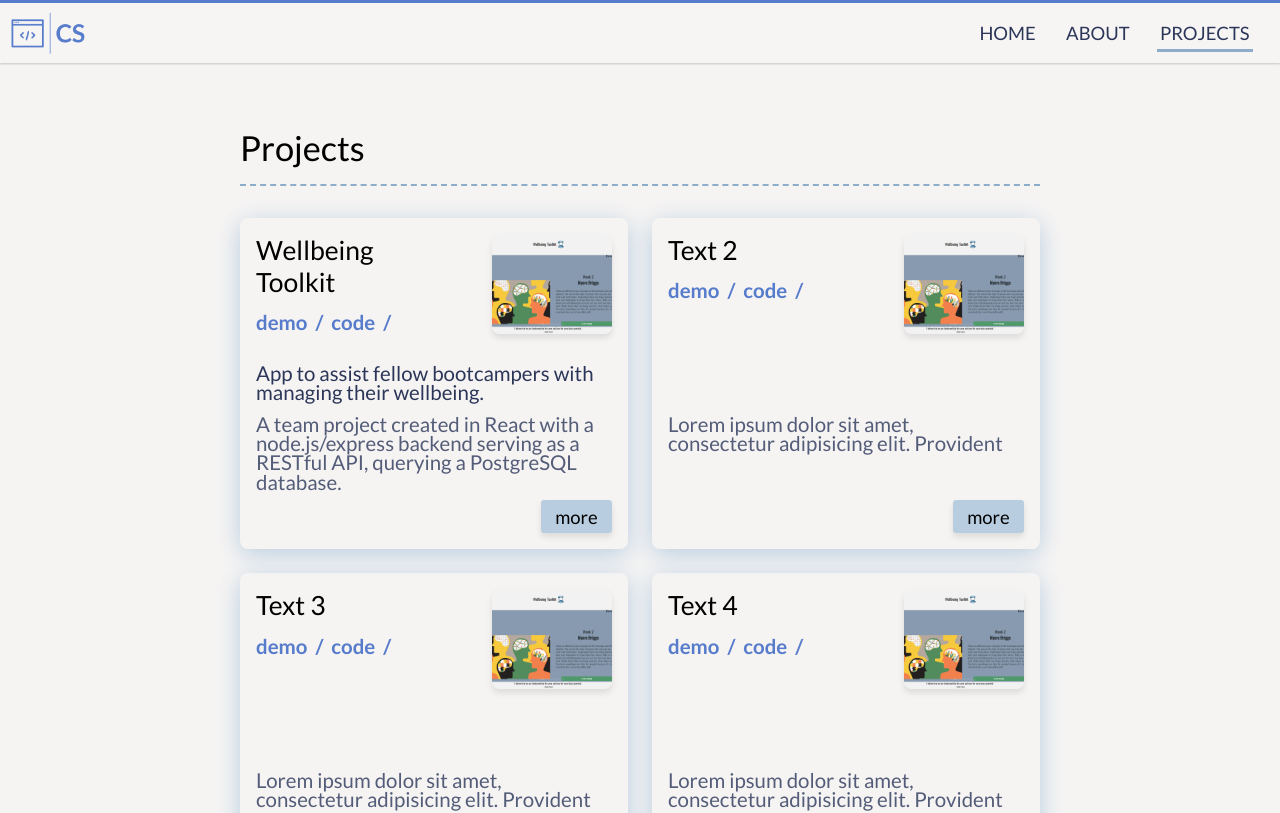
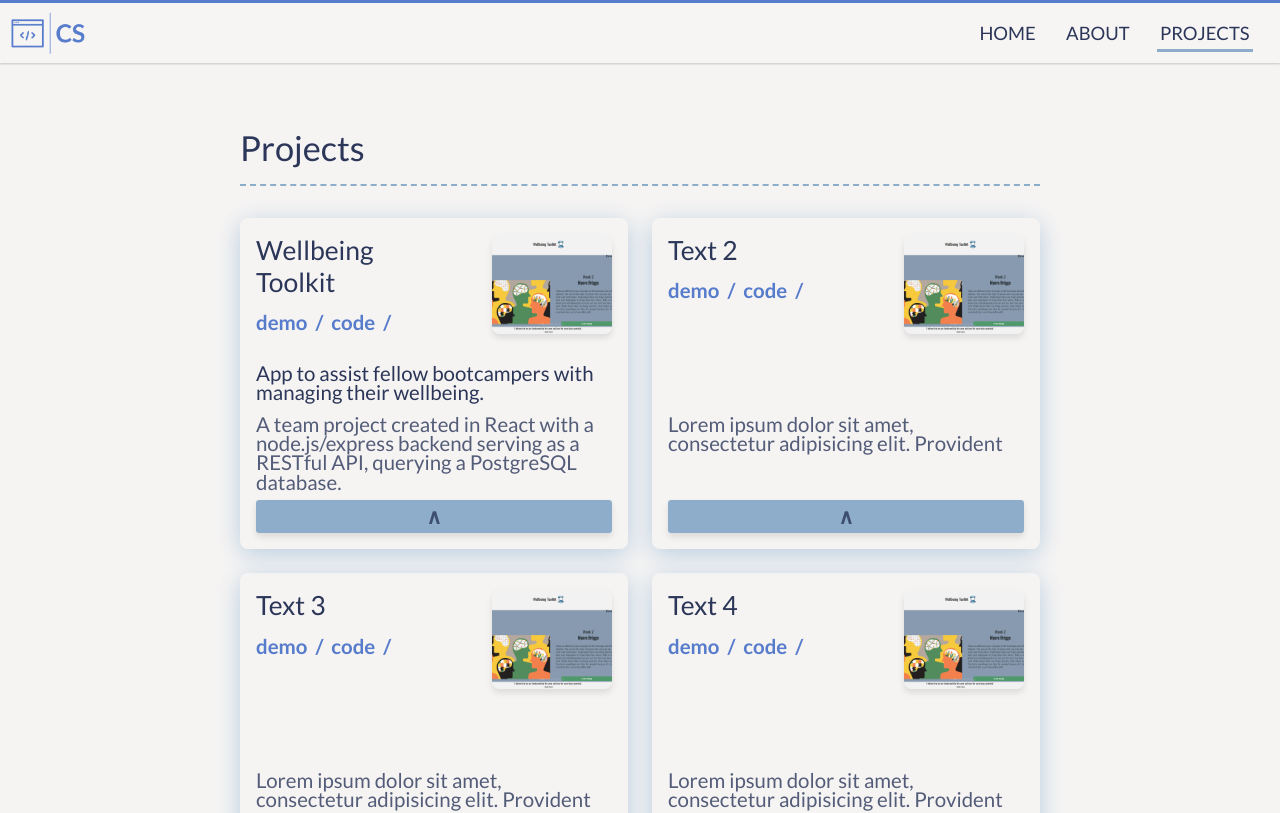
Before and after one commit to AlphaPentagon/portfolio, a React (Create React App) app in the folder portfolio/: page /projects in a window 1280 px wide. Shown: the top 813 px of the page. Built offline with nearby package versions, Linux system fonts and the light colour scheme.

Commit message:
completed animation on portfolio item

```diff
--- a/portfolio/src/components/Portfolio/PortfolioItem/PortfolioItem.css
+++ b/portfolio/src/components/Portfolio/PortfolioItem/PortfolioItem.css
@@ -66,32 +66,35 @@
 .portfolio-item-more {
   grid-column-start: 1;
   grid-column-end: 3;
-
-  justify-self: end;
   grid-row-gap: 0;
   border: none;
   border-radius: 0.2rem;
   background-color: var(--accent-colour-light-shade);
-  padding-inline: 0.5rem;
-  padding-block: 0.3rem;
+
   box-shadow: 0 4px 6px 0 hsla(0, 0%, 0%, 0.1);
-  color: var(--dark-text-shade);
-  font-size: var(--f-size-300);
-}
-
-.portfolio-item-more:hover {
-  cursor: pointer;
 }
 
 .portfolio-item-text-full {
-  width: 20%;
+  text-align: center;
+  font-size: var(--f-size-400);
+  line-height: calc(1.125rem + 0.190625vw);
+  font-weight: 600;
+  color: var(--dark-text-shade-colour);
+  width: 100%;
   height: 10%;
-  display: block;
+  display: flex;
+  justify-content: center;
+  align-items: center;
   opacity: 100;
   position: absolute;
-  bottom: 1rem;
   transition: width 0.5s, height 0.5s;
   transition-timing-function: ease-in;
+  bottom: 1rem;
+  background-color: var(--accent-colour-light);
+}
+
+.portfolio-item-text-full:hover {
+  cursor: pointer;
   background-color: var(--accent-colour-light-shade);
 }
 
@@ -100,7 +103,72 @@
   width: 100%;
   display: block;
   position: absolute;
-
+  bottom: 1rem;
   transition: width 0.5s, height 0.5s;
   transition-timing-function: ease-in;
+  box-shadow: 0 4px 6px 0 hsla(0, 0%, 0%, 0.1);
+  text-align: center;
 }
+
+.more-text {
+  padding: 0.6rem;
+  font-size: 1rem;
+}
+
+@keyframes fade-in {
+  0% {
+    opacity: 0;
+  }
+  100% {
+    opacity: 1;
+  }
+}
+
+@keyframes fade-out {
+  0% {
+    opacity: 0;
+  }
+  100% {
+    opacity: 1;
+  }
+}
+
+.fade-in {
+  animation-duration: 0.5s;
+  animation-name: fade-in;
+  animation-delay: 0.5s;
+  animation-fill-mode: backwards;
+}
+
+.fade-out {
+  animation: fade-out ease 1.2s;
+}
+
+.more-container {
+  font-size: var(--f-size-300);
+  color: var(--dark-text-colour);
+  display: flex;
+  flex-direction: column;
+  justify-content: space-between;
+  height: 100%;
+}
+
+.close-button {
+  font-size: var(--f-size-300);
+  color: var(--dark-text-colour);
+  background-color: hsla(208.5, 42%, 75%, 0.8);
+  text-align: center;
+  box-shadow: 0 -2px 4px 0 hsla(208.5, 40%, 72%, 0.8);
+  border-radius: 0 0 0.3rem 0.3rem;
+}
+
+.close-button:hover {
+  cursor: pointer;
+  background-color: var(--accent-colour-light);
+}
+
+@media only screen and (min-width: 800px) {
+  .more-text {
+    font-size: 1.1rem;
+  }
+}
--- a/portfolio/src/components/Portfolio/PortfolioItem/PortfolioItem.js
+++ b/portfolio/src/components/Portfolio/PortfolioItem/PortfolioItem.js
@@ -33,23 +33,26 @@ export const PortfolioItem = ({ heading, text, links, more, description }) => {
         <p>{text}</p>
       </div>
 
-      <button
+      <div
         className={`portfolio-item-more ${
           clicked
             ? "portfolio-item-text-full-click"
             : "portfolio-item-text-full"
         } `}
-        onClick={handleClick}
       >
         {clicked ? (
-          <>
-            {more}
-            <button onClick={handleClick}>close</button>
-          </>
+          <div className="more-container fade-in">
+            <p className="more-text">{more}</p>
+            <div className="close-button" onClick={handleClick}>
+              <p>&#8744;</p>
+            </div>
+          </div>
         ) : (
-          "more"
+          <div className="fade-out" onClick={handleClick}>
+            <p className="fade-out">&#8743;</p>
+          </div>
         )}
-      </button>
+      </div>
     </div>
   );
 };
--- a/portfolio/src/index.css
+++ b/portfolio/src/index.css
@@ -37,9 +37,12 @@
   */
 
 body {
-  color: var(--main-text-colour);
+  color: var(--dark-text-colour);
   font-family: "Lato", sans-serif;
   font-size: 16px;
+  background-color: var(--light-bg-colour);
+  min-height: 100vh;
+  width: 100%;
 }
 
 #root {
@@ -47,7 +50,4 @@ body {
   flex-direction: column;
   justify-content: space-between;
   align-items: center;
-  min-height: 100vh;
-  background-color: var(--light-bg-colour);
-  width: 100%;
 }
--- a/portfolio/src/libs/portfolioItems.js
+++ b/portfolio/src/libs/portfolioItems.js
@@ -4,7 +4,7 @@ export const portfolioItems = [
     description:
       "App to assist fellow bootcampers with managing their wellbeing.",
     text: `A team project created in React with a node.js/express backend serving as a RESTful API, querying a PostgreSQL database.`,
-    more: "For our week 9 project we were put into random teams of 4/5 people and tasked with creating a fullstack app to assist bootcampers at the School of Code - in only 4 days! We created a 'Wellbeing Toolkit' with a carousel of mindset resources, a wellbeing feedback form and a toggle to turn the calming sound of the ocean on/off.  We created a React frontend and an express backend serving as a RESTful API, querying a postgreSQL database",
+    more: "For our week 9 project we were put into random teams of 4/5 people and tasked with creating a fullstack app to assist bootcampers at the School of Code - in only 4 days! We created a 'Wellbeing Toolkit' with a carousel of mindset resources, a wellbeing feedback form and a toggle to turn the calming sound of the ocean on/off.  We created a React frontend and an express backend serving as a RESTful API, querying a postgreSQL database.",
     links: [
       { text: "demo", url: "https://soc-wellbeing-toolkit.netlify.app" },
       {
```
Also changed, not shown: portfolio/plan.txt.
